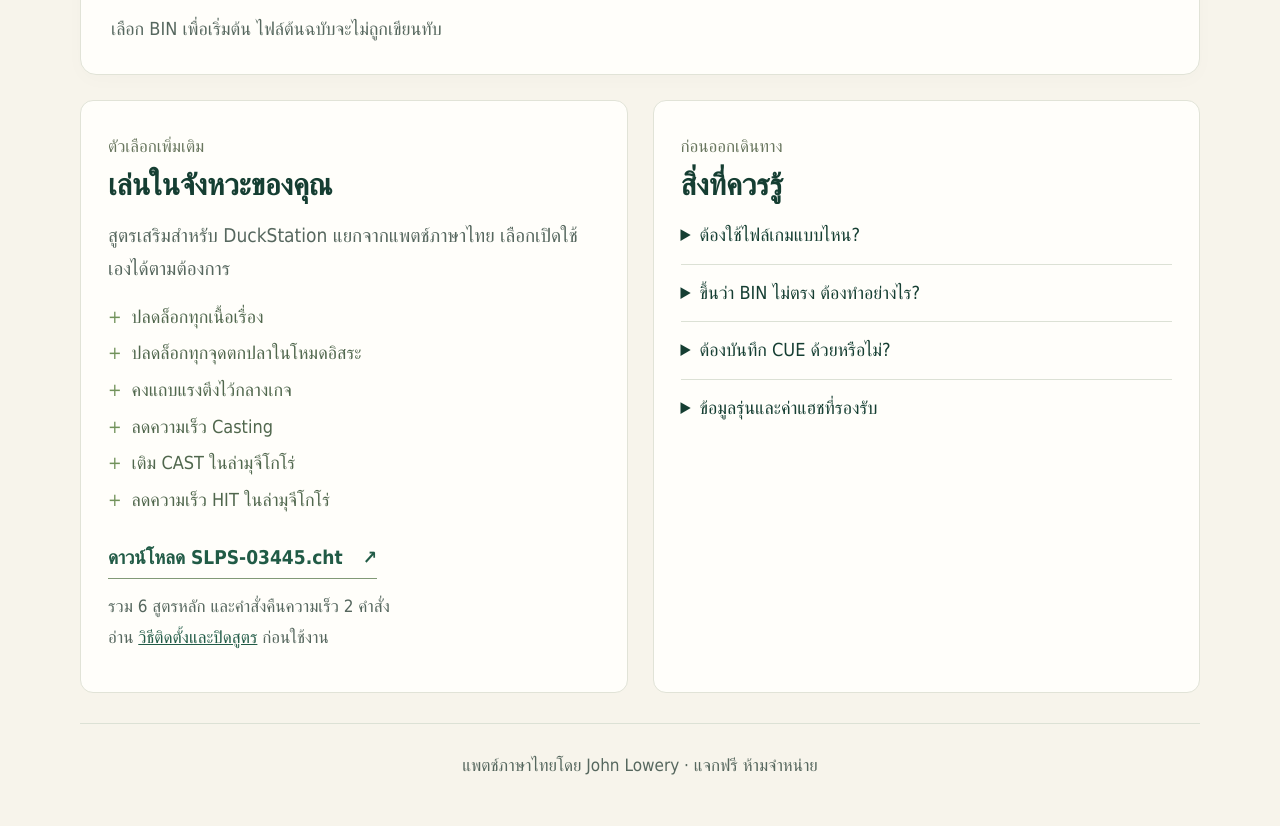
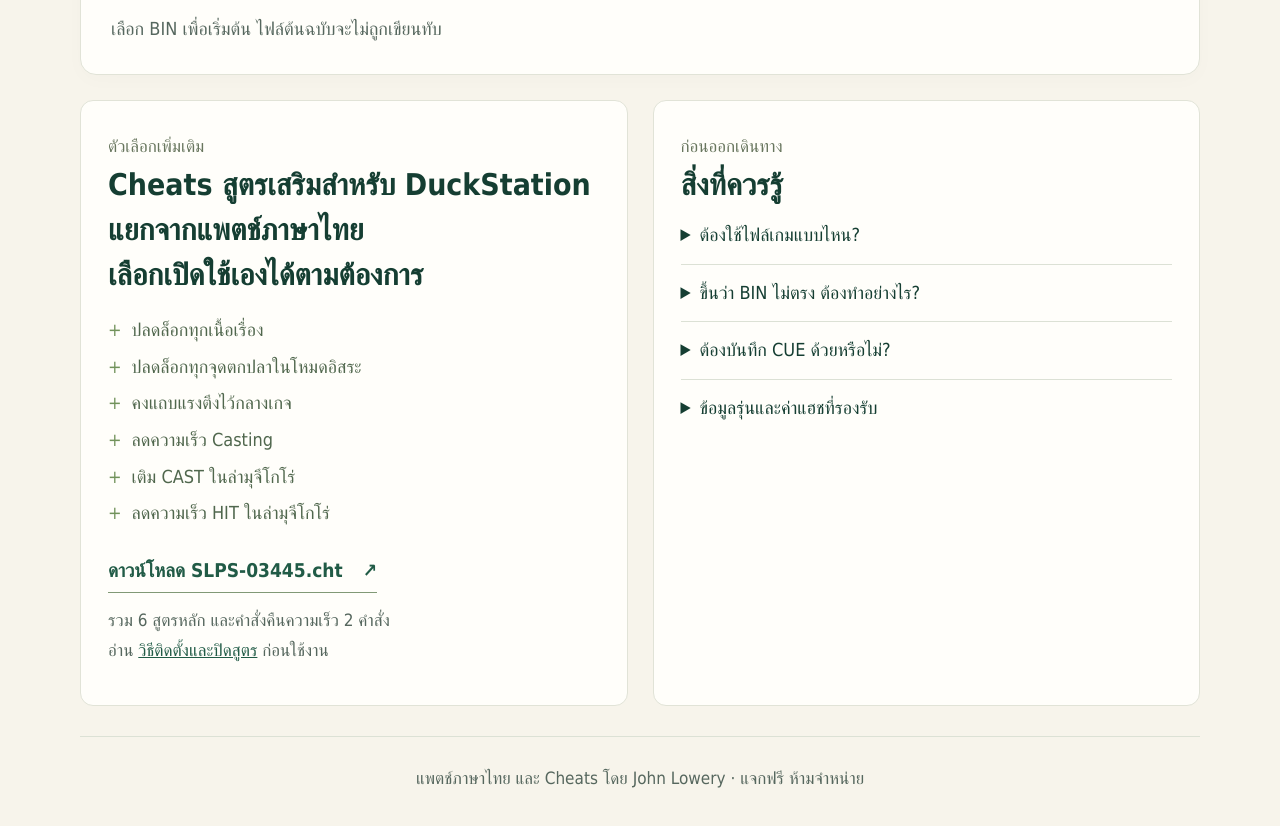
Before and after one commit to air4mydream/tsuri-sanpei-ps1-thai-patch, a plain HTML site: page index.html in a window 1280 px wide. Shown: the part 1421-2247 px from the top of the page. Drawn offline with Linux system fonts and the light colour scheme; a web font is replaced by a local one.

Commit message:
Add files via upload

```diff
--- a/index.html
+++ b/index.html
@@ -22,6 +22,6 @@
    <div id="result" class="result" hidden><div class="success-mark" aria-hidden="true">✓</div><div><h3>ฉบับภาษาไทยพร้อมแล้ว</h3><p>ตรวจผลลัพธ์ผ่าน SHA-256 และ CRC32 แล้ว</p><div class="downloads"><a id="download-bin" class="button primary" download>ดาวน์โหลด BIN ภาษาไทย ↓</a><a id="download-cue" class="button secondary" download>ดาวน์โหลด CUE ↓</a></div><p class="hint">บันทึกทั้งสองไฟล์ไว้ในโฟลเดอร์เดียวกัน แล้วเปิด CUE ใน DuckStation<br>ชื่อ BIN ต้องเป็น <code>TsuriKichiSanpei_TH_v0.33.bin</code> ตามที่ CUE อ้างอิง</p></div></div>
    <noscript><p class="status error">กรุณาเปิด JavaScript เพื่อใช้เครื่องมือแปะแพตช์ในเบราว์เซอร์</p></noscript>
   </section>
-  <div class="support-grid"><section class="support-card" aria-labelledby="cheats-title"><span class="section-tag">ตัวเลือกเพิ่มเติม</span><h2 id="cheats-title">เล่นในจังหวะของคุณ</h2><p>สูตรเสริมสำหรับ DuckStation แยกจากแพตช์ภาษาไทย เลือกเปิดใช้เองได้ตามต้องการ</p><ul class="cheat-list"><li>ปลดล็อกทุกเนื้อเรื่อง</li><li>ปลดล็อกทุกจุดตกปลาในโหมดอิสระ</li><li>คงแถบแรงตึงไว้กลางเกจ</li><li>ลดความเร็ว Casting</li><li>เติม CAST ในล่ามุจึโกโร่</li><li>ลดความเร็ว HIT ในล่ามุจึโกโร่</li></ul><a class="text-link" href="./downloads/SLPS-03445.cht" download="SLPS-03445.cht">ดาวน์โหลด SLPS-03445.cht <span aria-hidden="true">↗</span></a><p class="hint">รวม 6 สูตรหลัก และคำสั่งคืนความเร็ว 2 คำสั่ง<br>อ่าน <a href="./downloads/CHEATS_TH.txt">วิธีติดตั้งและปิดสูตร</a> ก่อนใช้งาน</p></section>
-   <section class="support-card" aria-labelledby="help-title"><span class="section-tag">ก่อนออกเดินทาง</span><h2 id="help-title">สิ่งที่ควรรู้</h2><details><summary>ต้องใช้ไฟล์เกมแบบไหน?</summary><p>BIN ภาษาญี่ปุ่นแบบแทร็กเดียวของ SLPS-03445 ขนาด 266,077,056 ไบต์ และ SHA-256 ตรงตามด้านล่าง เว็บนี้ไม่รับ CHD, ZIP, ไฟล์ย่อยจากแผ่น หรืออิมเมจที่จัดเรียงใหม่</p></details><details><summary>ขึ้นว่า BIN ไม่ตรง ต้องทำอย่างไร?</summary><p>ตรวจว่าเลือกต้นฉบับภาษาญี่ปุ่นที่ยังไม่ได้แก้ หากเป็นคนละดัมพ์หรือคนละการจัดวางแผ่น ต้องใช้แพตช์ที่สร้างให้ตรงกับอิมเมจนั้น การเปลี่ยนชื่อหรือเติมศูนย์ท้ายไฟล์ไม่ช่วยให้ใช้แพตช์นี้ได้</p></details><details><summary>ต้องบันทึก CUE ด้วยหรือไม่?</summary><p>แนะนำให้ดาวน์โหลด BIN และ CUE คู่กัน บันทึกไว้โฟลเดอร์เดียวกัน แล้วเปิด CUE หากเบราว์เซอร์เติม “(1)” ในชื่อ BIN ให้เปลี่ยนกลับเป็นชื่อที่ CUE อ้างอิง</p></details><details><summary>ข้อมูลรุ่นและค่าแฮชที่รองรับ</summary><p>ฉบับแปล <strong>v0.33</strong> · <strong>SLPS-03445</strong></p><dl class="hashes"><dt>ต้นฉบับญี่ปุ่น · SHA-256</dt><dd><code>43f35a2a7f5057e0ffc86740221e26cd8f9050f0572b67e9a0749ca0a5981419</code></dd><dt>ผลลัพธ์ภาษาไทย · SHA-256</dt><dd><code>49e83ba6212cebfe26d3ea779a4c434269e37a98437d4d40e06cc61a6bdb785d</code></dd></dl><a href="./patches/patch_th.bps" download>ดาวน์โหลด BPS แยก</a></details></section></div></main><footer class="site-footer"><p>แพตช์ภาษาไทยโดย John Lowery · แจกฟรี ห้ามจำหน่าย</p></footer>
+  <div class="support-grid"><section class="support-card" aria-labelledby="cheats-title"><span class="section-tag">ตัวเลือกเพิ่มเติม</span><h2 id="cheats-title">Cheats สูตรเสริมสำหรับ DuckStation แยกจากแพตช์ภาษาไทย<br>เลือกเปิดใช้เองได้ตามต้องการ</h2><ul class="cheat-list"><li>ปลดล็อกทุกเนื้อเรื่อง</li><li>ปลดล็อกทุกจุดตกปลาในโหมดอิสระ</li><li>คงแถบแรงตึงไว้กลางเกจ</li><li>ลดความเร็ว Casting</li><li>เติม CAST ในล่ามุจึโกโร่</li><li>ลดความเร็ว HIT ในล่ามุจึโกโร่</li></ul><a class="text-link" href="./downloads/SLPS-03445.cht" download="SLPS-03445.cht">ดาวน์โหลด SLPS-03445.cht <span aria-hidden="true">↗</span></a><p class="hint">รวม 6 สูตรหลัก และคำสั่งคืนความเร็ว 2 คำสั่ง<br>อ่าน <a href="./downloads/CHEATS_TH.txt">วิธีติดตั้งและปิดสูตร</a> ก่อนใช้งาน</p></section>
+   <section class="support-card" aria-labelledby="help-title"><span class="section-tag">ก่อนออกเดินทาง</span><h2 id="help-title">สิ่งที่ควรรู้</h2><details><summary>ต้องใช้ไฟล์เกมแบบไหน?</summary><p>BIN ภาษาญี่ปุ่นแบบแทร็กเดียวของ SLPS-03445 ขนาด 266,077,056 ไบต์ และ SHA-256 ตรงตามด้านล่าง เว็บนี้ไม่รับ CHD, ZIP, ไฟล์ย่อยจากแผ่น หรืออิมเมจที่จัดเรียงใหม่</p></details><details><summary>ขึ้นว่า BIN ไม่ตรง ต้องทำอย่างไร?</summary><p>ตรวจว่าเลือกต้นฉบับภาษาญี่ปุ่นที่ยังไม่ได้แก้ หากเป็นคนละดัมพ์หรือคนละการจัดวางแผ่น ต้องใช้แพตช์ที่สร้างให้ตรงกับอิมเมจนั้น การเปลี่ยนชื่อหรือเติมศูนย์ท้ายไฟล์ไม่ช่วยให้ใช้แพตช์นี้ได้</p></details><details><summary>ต้องบันทึก CUE ด้วยหรือไม่?</summary><p>แนะนำให้ดาวน์โหลด BIN และ CUE คู่กัน บันทึกไว้โฟลเดอร์เดียวกัน แล้วเปิด CUE หากเบราว์เซอร์เติม “(1)” ในชื่อ BIN ให้เปลี่ยนกลับเป็นชื่อที่ CUE อ้างอิง</p></details><details><summary>ข้อมูลรุ่นและค่าแฮชที่รองรับ</summary><p>ฉบับแปล <strong>v0.33</strong> · <strong>SLPS-03445</strong></p><dl class="hashes"><dt>ต้นฉบับญี่ปุ่น · SHA-256</dt><dd><code>43f35a2a7f5057e0ffc86740221e26cd8f9050f0572b67e9a0749ca0a5981419</code></dd><dt>ผลลัพธ์ภาษาไทย · SHA-256</dt><dd><code>49e83ba6212cebfe26d3ea779a4c434269e37a98437d4d40e06cc61a6bdb785d</code></dd></dl><a href="./patches/patch_th.bps" download>ดาวน์โหลด BPS แยก</a></details></section></div></main><footer class="site-footer"><p>แพตช์ภาษาไทย และ Cheats โดย John Lowery · แจกฟรี ห้ามจำหน่าย</p></footer>
 </body></html>
```
Also changed, not shown: README_TH.txt (added).
